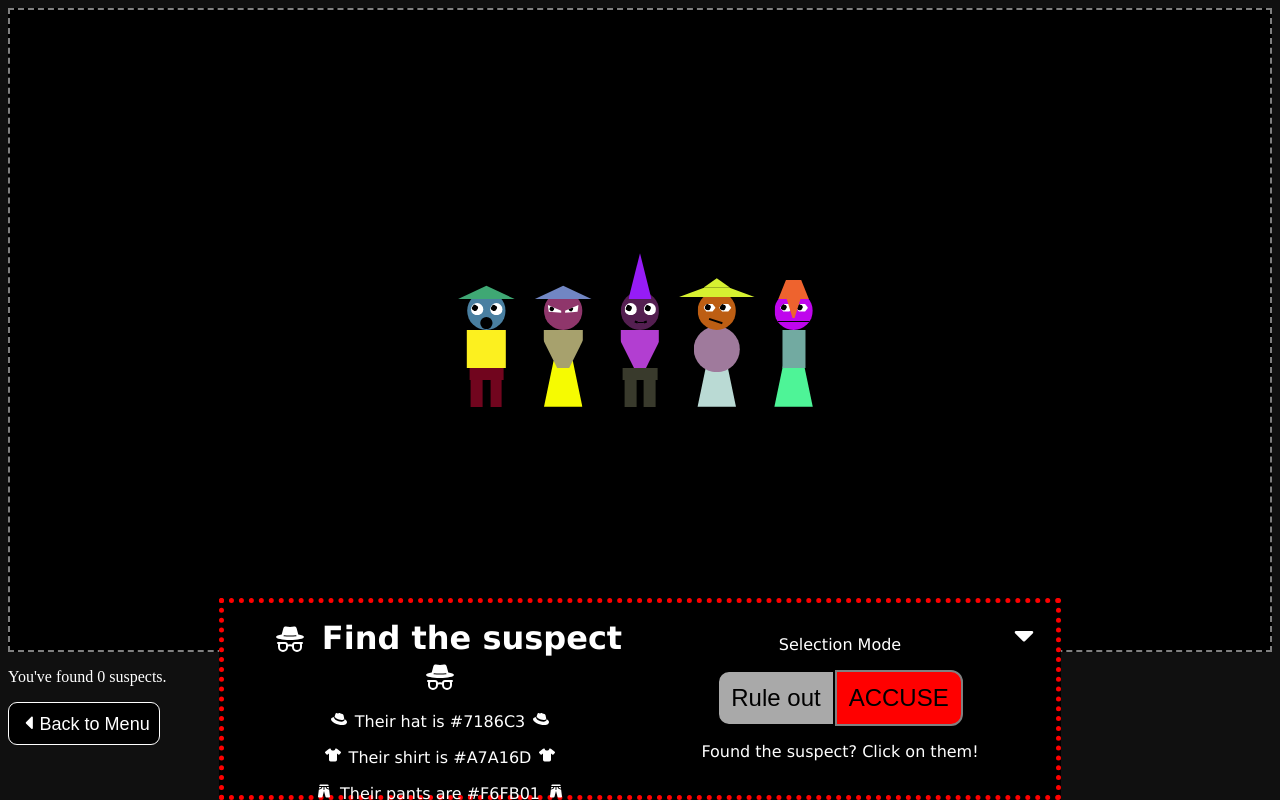
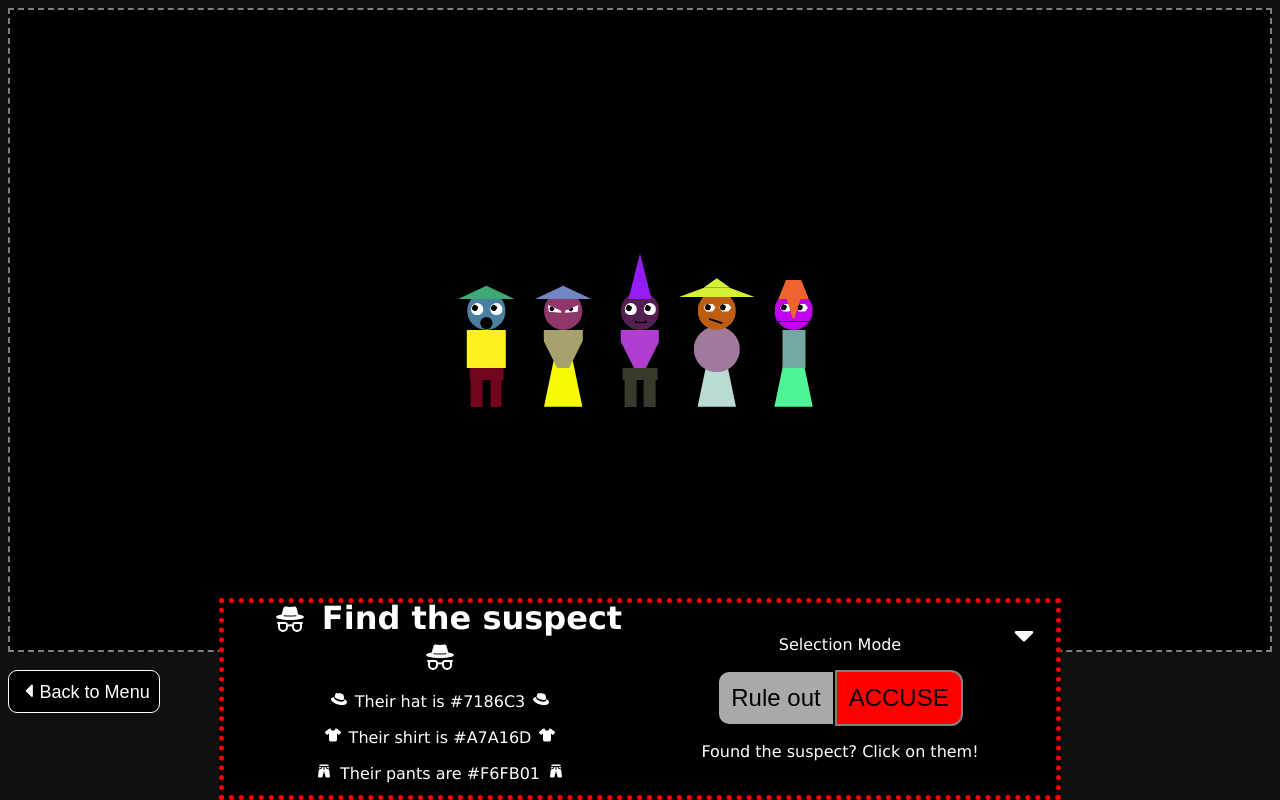
Before and after one commit to MrkMcC/hex-detective, a React (Vite) app: page / in a window 1280 px wide. Both pictures are taken after a click on the button "New Game". Built offline with nearby package versions, Linux system fonts and the light colour scheme.

Commit message:
game over screen score

```diff
--- a/src/components/Game.tsx
+++ b/src/components/Game.tsx
@@ -132,12 +132,12 @@ function Game({ status, onChangeStatus, settings }: Props) {
         <div className="people">{personElements}</div>
       </div>
       <div className="bottom-bar">
-        <p>You've found {gameData.roundsWon} suspects.</p>
         <button className="btn-main-menu" onClick={handleQuit}>
           <FaCaretLeft className="icon" />
           Back to Menu
         </button>
         <ControlPanel
+          gameData={gameData}
           gameStatus={status}
           currentSelectionMode={currentSelectionMode}
           onSelectSelectionMode={handleSelectSelectionMode}
--- a/src/components/control-panel/ControlPanel.tsx
+++ b/src/components/control-panel/ControlPanel.tsx
@@ -2,14 +2,17 @@ import { useState } from "react";
 import { MdRefresh } from "react-icons/md";
 import GameStatus from "../../enum/GameStatus";
 import SuspectSelectionMode from "../../enum/SuspectSelectionMode";
+import GameDataT from "../../types/GameDataT";
 import PersonT from "../../types/PersonT";
 import Collapsor from "./Collapsor";
+import HighScore from "./HighScore";
 import SelectionModeControl from "./SelectionModeControl";
 import StatusText from "./StatusText";
 import SuspectInfo from "./SuspectInfo";
 
 interface Props {
   suspect?: PersonT;
+  gameData: GameDataT;
   gameStatus: GameStatus;
   currentSelectionMode: SuspectSelectionMode;
   onSelectSelectionMode: (mode: SuspectSelectionMode) => void;
@@ -18,6 +21,7 @@ interface Props {
 
 const ControlPanel = ({
   suspect,
+  gameData,
   gameStatus,
   currentSelectionMode,
   onSelectSelectionMode,
@@ -53,11 +57,16 @@ const ControlPanel = ({
             />
           )}
         </div>
-        <SelectionModeControl
-          currentMode={currentSelectionMode}
-          onSelect={onSelectSelectionMode}
-          compact={isCollapsed}
-        />
+        {gameStatus === GameStatus.InProgress && (
+          <SelectionModeControl
+            currentMode={currentSelectionMode}
+            onSelect={onSelectSelectionMode}
+            compact={isCollapsed}
+          />
+        )}
+        {gameStatus === GameStatus.GameOver && (
+          <HighScore gameData={gameData} />
+        )}
         <Collapsor isCollapsed={isCollapsed} onToggle={toggleCollapse} />
       </div>
     </div>
--- /dev/null
+++ b/src/components/control-panel/HighScore.tsx
@@ -0,0 +1,15 @@
+import GameDataT from "../../types/GameDataT";
+
+interface Props {
+  gameData: GameDataT;
+}
+
+const HighScore = ({ gameData }: Props) => {
+  return (
+    <div className="score">
+      <h2>Your Score: {gameData.roundsWon}</h2>
+    </div>
+  );
+};
+
+export default HighScore;
--- a/src/styles/ControlPanel.scss
+++ b/src/styles/ControlPanel.scss
@@ -14,6 +14,7 @@
   padding: dimensions.$padding-control-panel;
   display: flex;
   justify-content: center;
+  align-items: center;
   background-color: colours.$bg-black;
 
   &.collapsed {
@@ -44,6 +45,8 @@
   &.expanded {
     .selection-mode {
       width: 50%;
+      height: 100%;
+      margin: auto;
     }
     .info {
       width: 50%;
@@ -156,6 +159,7 @@
 }
 
 .btn-main-menu {
+  margin-top: 1em;
   font-size: large;
   .icon {
     font-size: larger;
```
